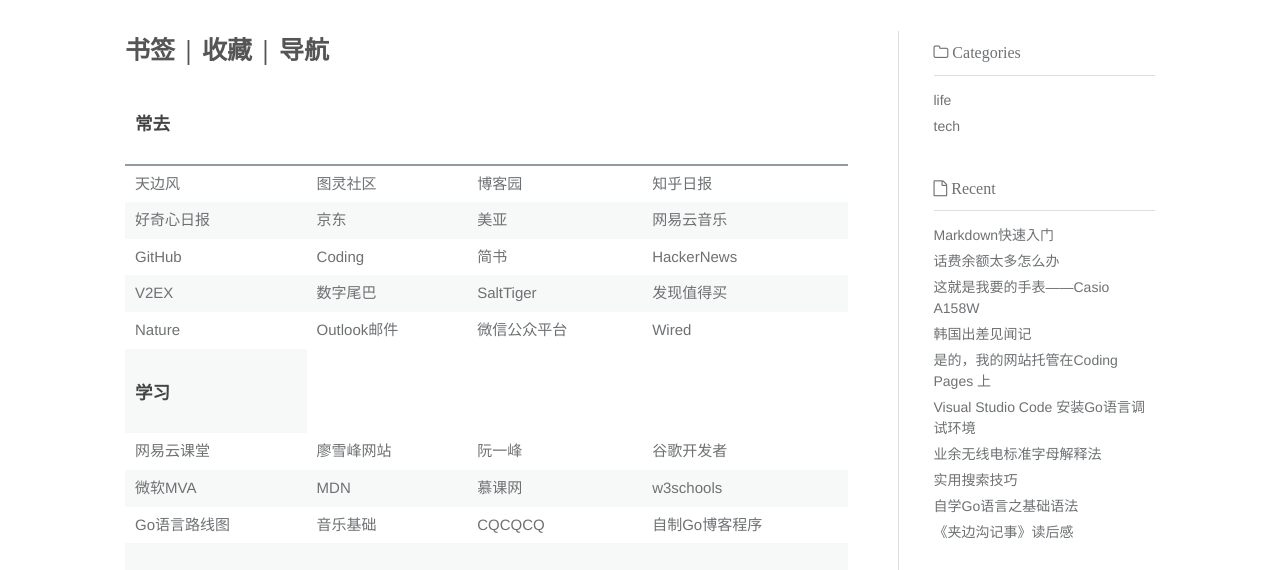
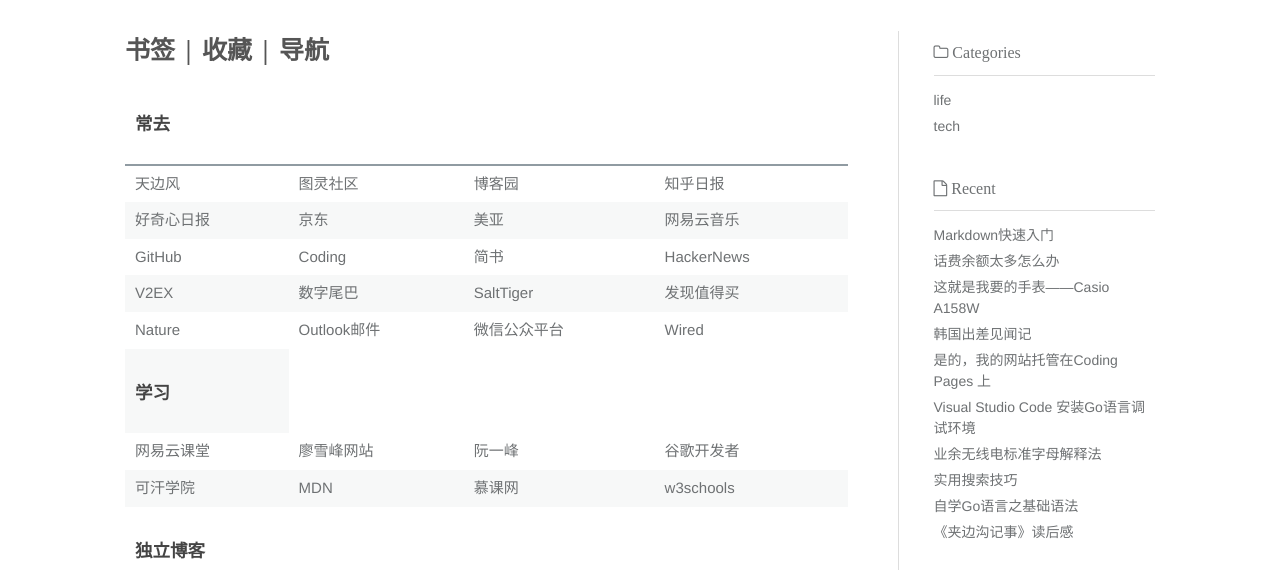
Before and after one commit to tbfeng/blog, a plain HTML site: page hao.html in a window 1280 px wide. Shown: the part 169-739 px from the top of the page. Drawn offline with nearby package versions, Linux system fonts and the light colour scheme.

Commit message:
change hao.html

```diff
--- a/hao.html
+++ b/hao.html
@@ -59,16 +59,10 @@
 <td style="text-align:left"><a href="https://developers.google.cn/" target="_blank" rel="noopener">谷歌开发者</a></td>
 </tr>
 <tr>
-<td style="text-align:left"><a href="https://mva.microsoft.com/" target="_blank" rel="noopener">微软MVA</a></td>
+<td style="text-align:left"><a href="https://www.khanacademy.org" target="_blank" rel="noopener">可汗学院</a></td>
 <td style="text-align:left"><a href="https://developer.mozilla.org/en-US/" target="_blank" rel="noopener">MDN</a></td>
 <td style="text-align:left"><a href="http://www.imooc.com/" target="_blank" rel="noopener">慕课网</a></td>
 <td style="text-align:left"><a href="http://www.w3schools.com/" target="_blank" rel="noopener">w3schools</a></td>
-</tr>
-<tr>
-<td style="text-align:left"><a href="http://yougg.github.io/static/gonote/GolangStudy.html" target="_blank" rel="noopener">Go语言路线图</a></td>
-<td style="text-align:left"><a href="https://learningmusic.ableton.com/make-beats/backbeats.html" target="_blank" rel="noopener">音乐基础</a></td>
-<td style="text-align:left"><a href="http://bbs.cqcqcq.com/" target="_blank" rel="noopener">CQCQCQ</a></td>
-<td style="text-align:left"><a href="https://www.shiyanlou.com/courses/445" target="_blank" rel="noopener">自制Go博客程序</a></td>
 </tr>
 <tr>
 <td style="text-align:left"><h3>独立博客</h3></td>
--- a/sitemap.xml
+++ b/sitemap.xml
@@ -4,7 +4,7 @@
   <url>
     <loc>https://www.tbfeng.com/hao.html</loc>
 
-    <lastmod>2019-01-06T11:57:13.185Z</lastmod>
+    <lastmod>2019-04-05T06:24:29.960Z</lastmod>
 
   </url>
 
```
